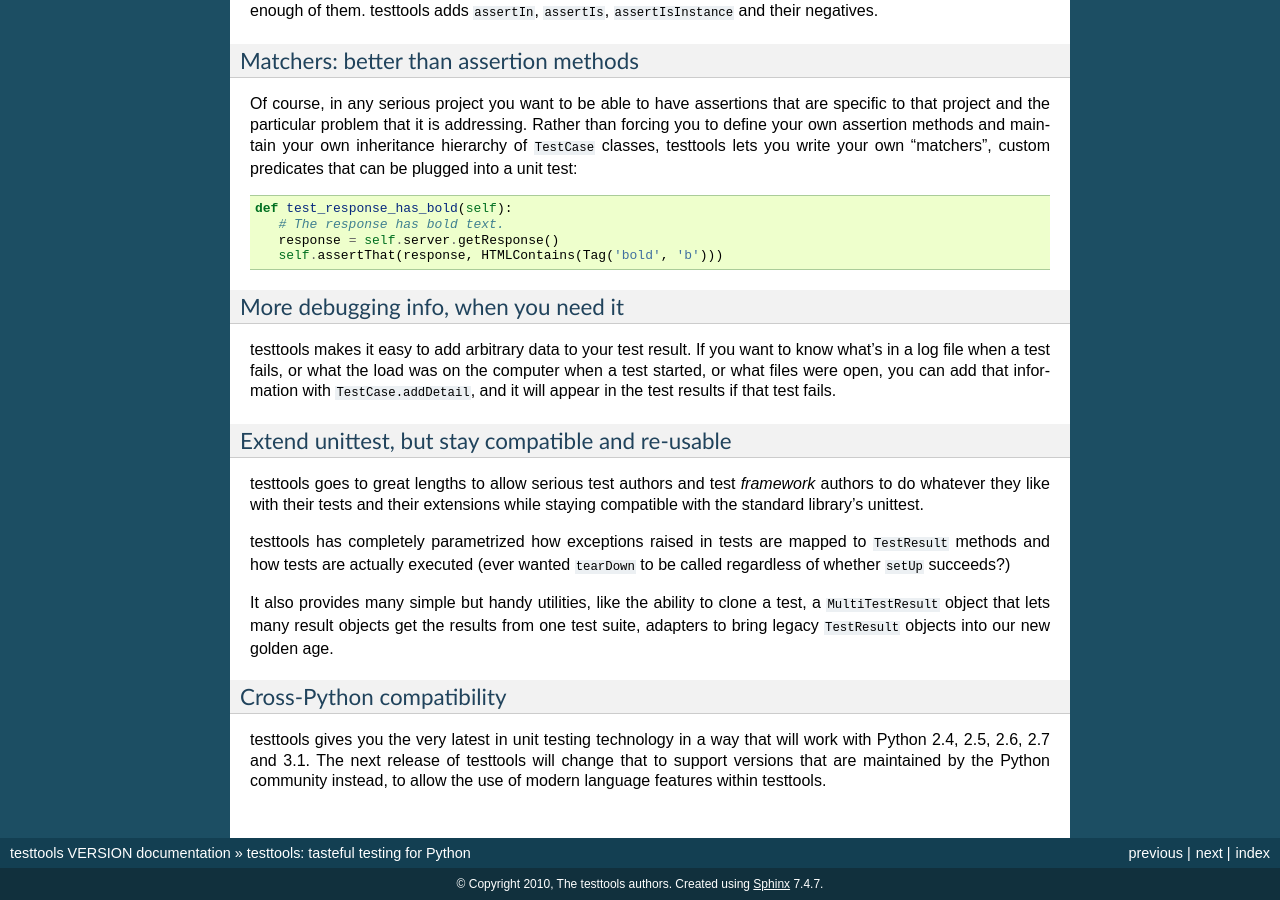
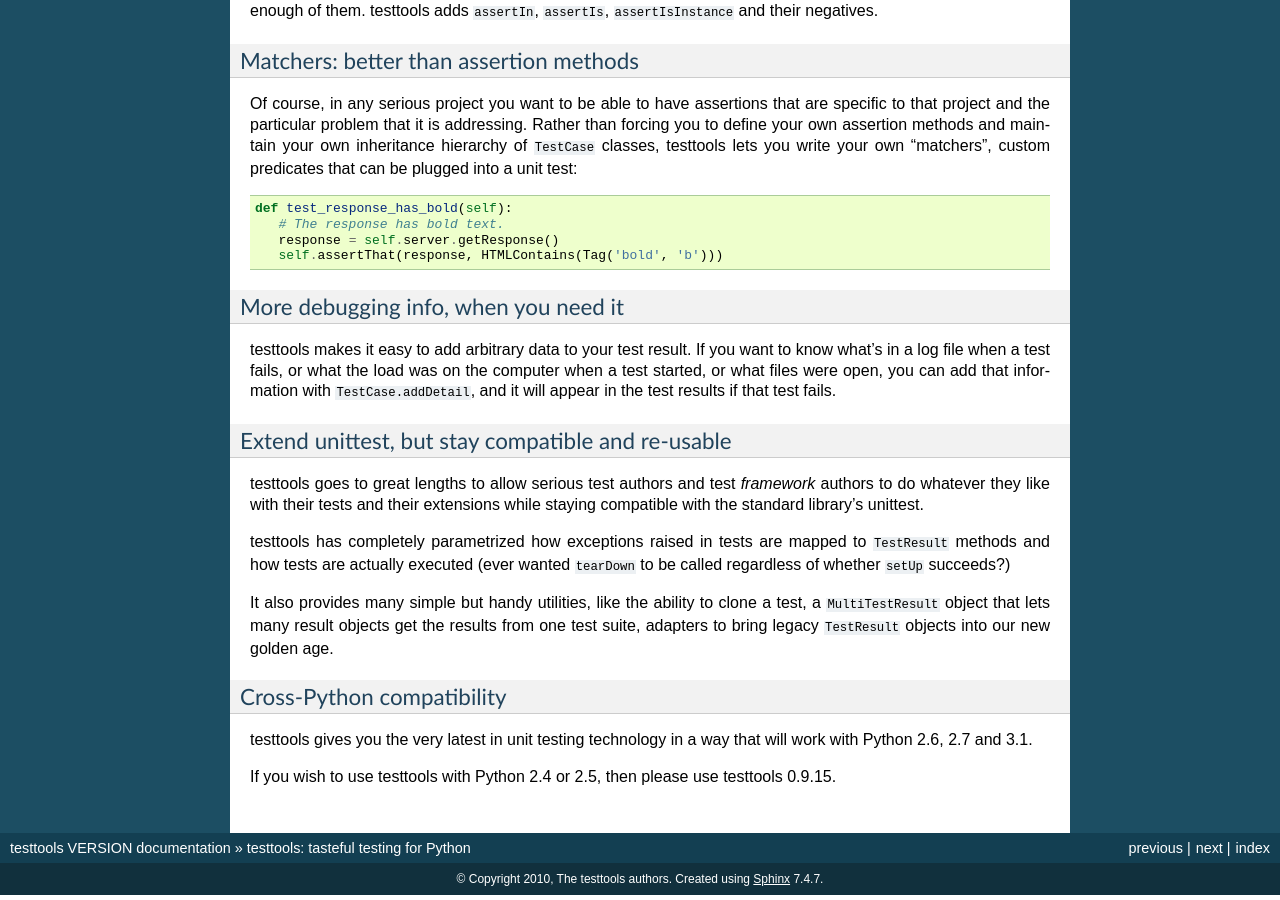
Before and after one commit to testing-cabal/testtools, a Sphinx documentation site: the page built from doc/overview.rst, in a window 1280 px wide and 900 px high, scrolled down 797 px. Built offline with Sphinx 7.4.7, drawn with Linux system fonts in a browser that asks for light colours; pages that are not in the unit, such as notebooks, are missing from menus.

Commit message:
Update overviews

```diff
--- a/doc/overview.rst
+++ b/doc/overview.rst
@@ -96,7 +96,7 @@ Cross-Python compatibility
 --------------------------
 
 testtools gives you the very latest in unit testing technology in a way that
-will work with Python 2.4, 2.5, 2.6, 2.7 and 3.1. The next release of testtools
-will change that to support versions that are maintained by the Python
-community instead, to allow the use of modern language features within
-testtools.
+will work with Python 2.6, 2.7 and 3.1.
+
+If you wish to use testtools with Python 2.4 or 2.5, then please use testtools
+0.9.15.
```
